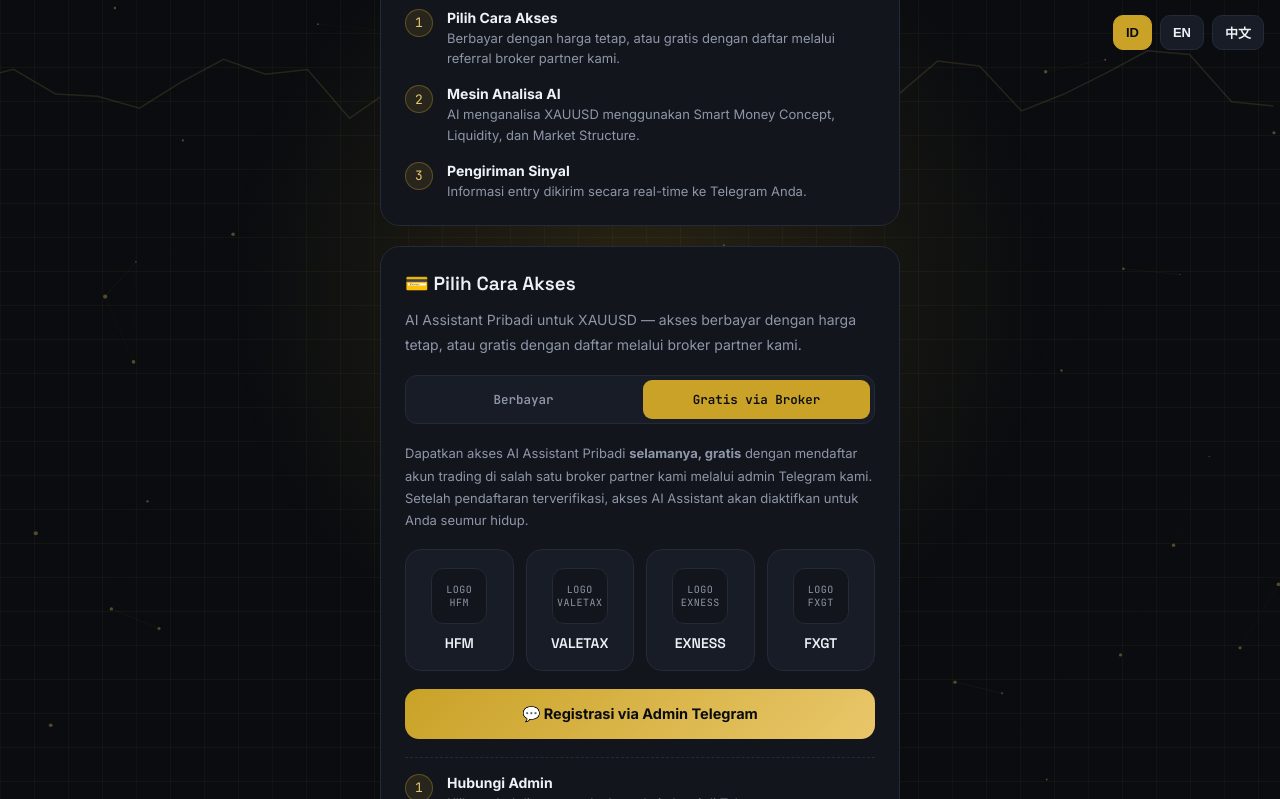
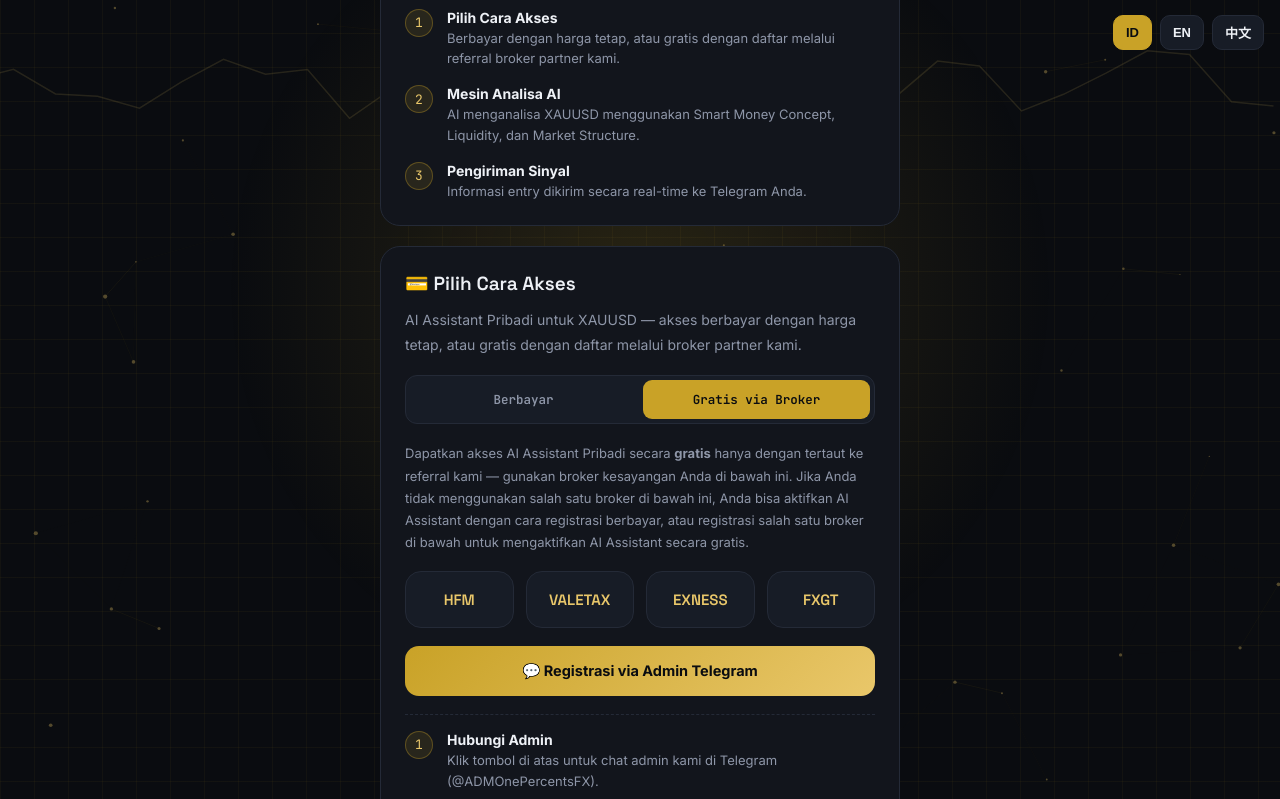
Before and after one commit to yuriandiarma15-lang/signalAIXAU, a website: page public/index.html in a window 1280 px wide. Both pictures are taken after a click on the button "Gratis via Broker". Shown: the part 816-1615 px from the top of the page. Drawn offline with Linux system fonts and the light colour scheme.

Commit message:
Update index.html

```diff
--- a/public/index.html
+++ b/public/index.html
@@ -411,10 +411,9 @@
   }
   .broker-card{
     display:flex;
-    flex-direction:column;
     align-items:center;
+    justify-content:center;
     text-align:center;
-    gap:10px;
     padding:18px 12px;
     border-radius:16px;
     background:var(--surface-2);
@@ -422,42 +421,7 @@
     transition:.2s;
   }
   .broker-card:hover{ border-color:rgba(201,162,39,.5); transform:translateY(-2px); }
-  .broker-logo{
-    width:56px;
-    height:56px;
-    border-radius:12px;
-    background:var(--surface);
-    border:1px solid var(--border);
-    display:flex;
-    align-items:center;
-    justify-content:center;
-    overflow:hidden;
-  }
-  .broker-logo img{
-    width:100%;
-    height:100%;
-    object-fit:contain;
-    display:block;
-  }
-  .broker-logo .placeholder{
-    font-family:var(--font-mono);
-    font-size:10px;
-    color:var(--text-muted);
-    letter-spacing:.5px;
-  }
-  .broker-name{ font-family:var(--font-display); font-size:14px; font-weight:600; }
-  .broker-cta{
-    width:100%;
-    display:block;
-    text-align:center;
-    padding:9px;
-    border-radius:10px;
-    font-weight:700;
-    font-size:12px;
-    text-decoration:none;
-    background:linear-gradient(135deg,var(--gold),var(--gold-bright));
-    color:#0a0c10;
-  }
+  .broker-name{ font-family:var(--font-display); font-size:15px; font-weight:600; color:var(--gold-bright); }
   .free-steps{
     margin-top:18px;
     padding-top:16px;
@@ -591,23 +555,19 @@
 
     <!-- ===== FREE (BROKER REFERRAL) PANEL ===== -->
     <div id="freePanel" style="display:none">
-      <p class="free-intro" id="freeIntro">Dapatkan akses AI Assistant Pribadi <strong>selamanya, gratis</strong> dengan mendaftar akun trading di salah satu broker partner kami melalui admin Telegram kami. Setelah pendaftaran terverifikasi, akses AI Assistant akan diaktifkan untuk Anda seumur hidup.</p>
+      <p class="free-intro" id="freeIntro">Dapatkan akses AI Assistant Pribadi secara <strong>gratis</strong> hanya dengan tertaut ke referral kami — gunakan broker kesayangan Anda di bawah ini. Jika Anda tidak menggunakan salah satu broker di bawah ini, Anda bisa aktifkan AI Assistant dengan cara registrasi berbayar, atau registrasi salah satu broker di bawah untuk mengaktifkan AI Assistant secara gratis.</p>
 
       <div class="broker-grid">
         <div class="broker-card">
-          <div class="broker-logo" id="logoHFM"><span class="placeholder">LOGO<br>HFM</span></div>
           <div class="broker-name">HFM</div>
         </div>
         <div class="broker-card">
-          <div class="broker-logo" id="logoVALETAX"><span class="placeholder">LOGO<br>VALETAX</span></div>
           <div class="broker-name">VALETAX</div>
         </div>
         <div class="broker-card">
-          <div class="broker-logo" id="logoEXNESS"><span class="placeholder">LOGO<br>EXNESS</span></div>
           <div class="broker-name">EXNESS</div>
         </div>
         <div class="broker-card">
-          <div class="broker-logo" id="logoFXGT"><span class="placeholder">LOGO<br>FXGT</span></div>
           <div class="broker-name">FXGT</div>
         </div>
       </div>
@@ -636,7 +596,7 @@
   <div class="card">
     <h2 id="portfolioTitle">🎯 Lihat Bukti Performa</h2>
     <p class="text" id="portfolioText">Semua hasil sinyal kami dicatat secara transparan dan diperbarui setiap hari.</p>
-    <a class="btn secondary" id="portfolioBtn" href="https://docs.google.com/spreadsheets/d/1p1jiuCcU6tUxxPEmodkwaQBmCB8u-BLOGa5J7LpETKE/edit?usp=sharing" target="_blank" onclick="gtag('event','backtest_click');">
+    <a class="btn secondary" id="portfolioBtn" href="https://websiteporto-production.up.railway.app/" target="_blank" onclick="gtag('event','backtest_click');">
       📊 Hasil Portofolio Signal AI Setiap Hari
     </a>
   </div>
@@ -665,35 +625,12 @@
 <script>
 let preferredLanguage = "id";
 
-// Ganti "#" di bawah ini dengan link referral resmi masing-masing broker,
-// dan ganti src gambar di brokerLogos begitu Anda punya file logonya.
 const BOT_LINKS = {
   personal: {
     base: "https://t.me/Intradayxauusd_bot?start=Halo_Bot_Mau_Join_Signal_AI_dong",
     ref:  "https://t.me/Intradayxauusd_bot?start=ref_"
   }
 };
-
-// Logo broker (.png). Upload 4 file ini ke folder assets/ (satu tingkat di bawah
-// folder file HTML ini), dengan nama persis seperti di bawah, dan logo akan otomatis tampil.
-const brokerLogos = {
-  HFM: "assets/hfm-logo.png",
-  VALETAX: "assets/valetax-logo.png",
-  EXNESS: "assets/exness-logo.png",
-  FXGT: "assets/fxgt-logo.png"
-};
-
-function applyBrokerLogos(){
-  Object.keys(brokerLogos).forEach(key=>{
-    const src = brokerLogos[key];
-    if(!src) return;
-    const holder = document.getElementById("logo" + key);
-    if(holder){
-      holder.innerHTML = `<img src="${src}" alt="${key} logo" onerror="this.parentElement.innerHTML='<span class=&quot;placeholder&quot;>LOGO<br>${key}</span>'">`;
-    }
-  });
-}
-applyBrokerLogos();
 
 const ctaFreeAdminEl = document.getElementById("ctaFreeAdmin");
 if(ctaFreeAdminEl){
@@ -828,9 +765,9 @@ const i18n = {
   planFeatP4:      { id: "Tanpa topik lain, murni fokus XAUUSD", en: "No other topics — pure XAUUSD focus", zh: "无其他话题，专注 XAUUSD" },
   ctaP:            { id: "Aktifkan AI Assistant Saya", en: "Activate My AI Assistant", zh: "激活我的 AI 助手" },
 
-  freeIntro:       { id: "Dapatkan akses AI Assistant Pribadi <strong>selamanya, gratis</strong> dengan mendaftar akun trading di salah satu broker partner kami melalui admin Telegram kami. Setelah pendaftaran terverifikasi, akses AI Assistant akan diaktifkan untuk Anda seumur hidup.",
-                     en: "Get lifetime, free access to the Personal AI Assistant by registering a trading account with one of our partner brokers through our Telegram admin. Once your registration is verified, your AI Assistant access will be activated for life.",
-                     zh: "通过我们的 Telegram 管理员在任一合作经纪商注册交易账户，即可终身免费获得私人 AI 助手访问权限。注册验证通过后，您的 AI 助手权限将被永久激活。" },
+  freeIntro:       { id: "Dapatkan akses AI Assistant Pribadi secara <strong>gratis</strong> hanya dengan tertaut ke referral kami — gunakan broker kesayangan Anda di bawah ini. Jika Anda tidak menggunakan salah satu broker di bawah ini, Anda bisa aktifkan AI Assistant dengan cara registrasi berbayar, atau registrasi salah satu broker di bawah untuk mengaktifkan AI Assistant secara gratis.",
+                     en: "Get free access to the Personal AI Assistant just by signing up through our referral link — use your favorite broker below. If you don't use one of the brokers below, you can activate the AI Assistant with a paid registration, or register with one of the brokers below to activate the AI Assistant for free.",
+                     zh: "只需通过我们的推荐链接注册，即可免费获得私人 AI 助手 — 使用下方您喜欢的经纪商即可。如果您不使用以下任一经纪商，您可以通过付费注册来激活 AI 助手，或注册下方任一经纪商即可免费激活 AI 助手。" },
   ctaFreeAdminText:{ id: "💬 Registrasi via Admin Telegram", en: "💬 Register via Telegram Admin", zh: "💬 通过 Telegram 管理员注册" },
   freeStep1Title:  { id: "Hubungi Admin", en: "Contact Admin", zh: "联系管理员" },
   freeStep1Desc:   { id: "Klik tombol di atas untuk chat admin kami di Telegram (@ADMOnePercentsFX).", en: "Click the button above to chat with our admin on Telegram (@ADMOnePercentsFX).", zh: "点击上方按钮在 Telegram 上联系我们的管理员（@ADMOnePercentsFX）。" },
```
